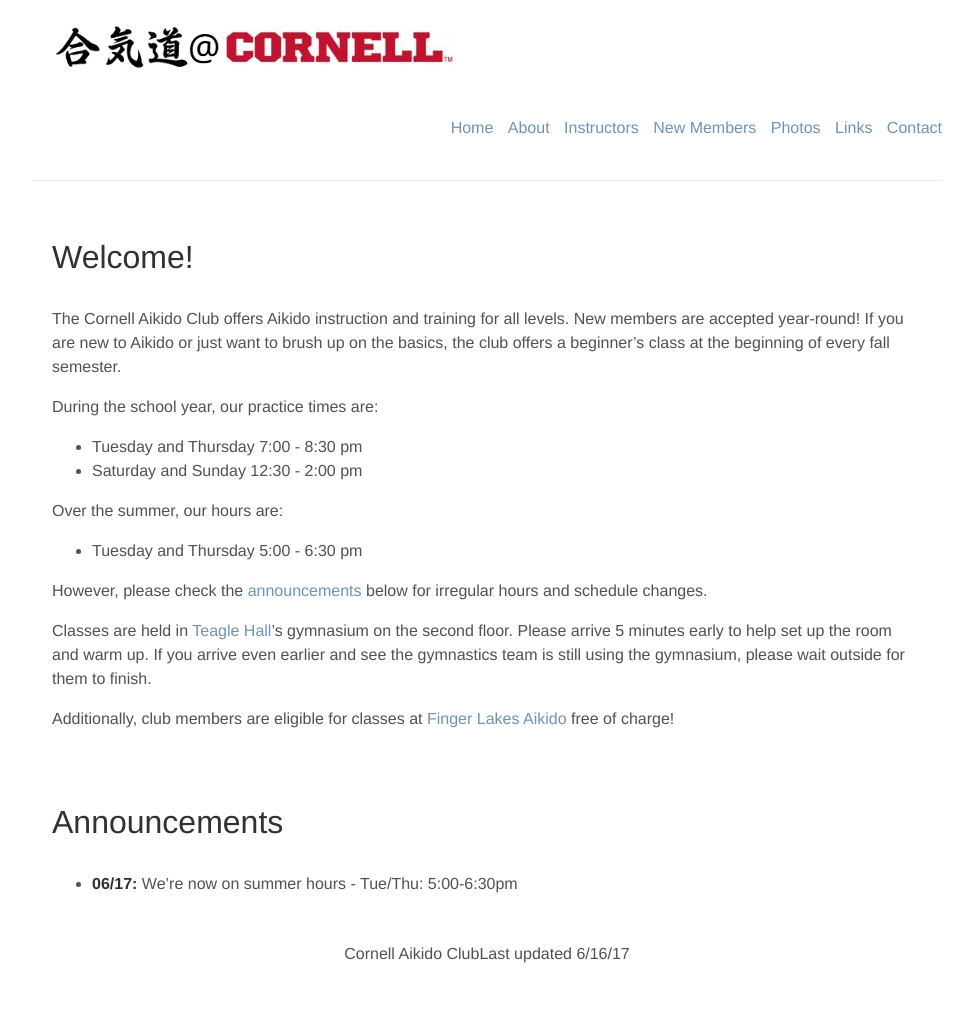
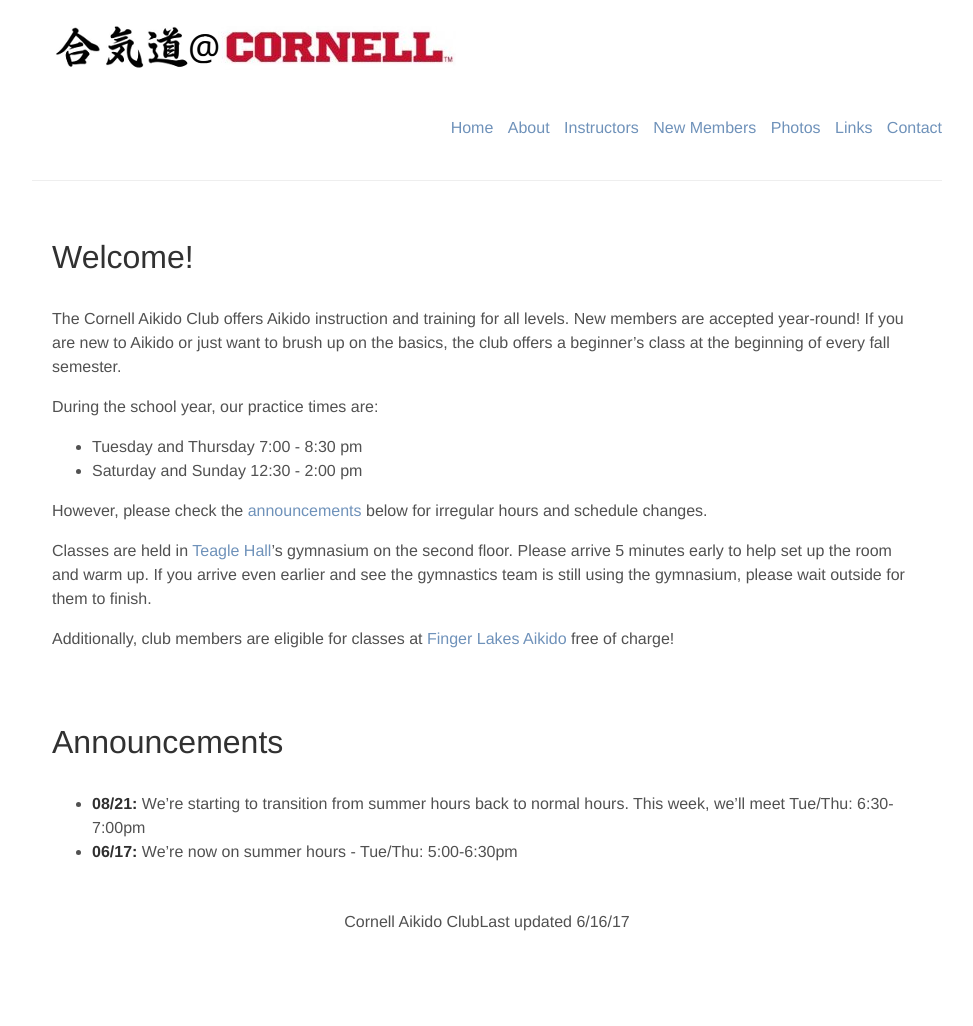
Before and after one commit to CornellAikido/website, a Jekyll site: the page built from pages/index.md, in a window 1280 px wide. Shown: the whole page, without its empty margins (153-1126 px from the left). Built offline with Jekyll 4.4.1, drawn with Linux system fonts in a browser that asks for light colours; our own code applies the rules of GitHub Pages for plain Markdown files; after the commit the page ends 994 px from its top, so only the background shows below that.

Commit message:
Update index.md
Update hours for transition as summer ends.

```diff
--- a/pages/index.md
+++ b/pages/index.md
@@ -12,9 +12,6 @@
 
 - Tuesday and Thursday 7:00 - 8:30 pm
 - Saturday and Sunday 12:30 - 2:00 pm
-
-Over the summer, our hours are:
-- Tuesday and Thursday 5:00 - 6:30 pm
 
 However, please check the [announcements](#announcements) below for irregular hours and
 schedule changes.
@@ -32,4 +29,5 @@
 
 # Announcements
 
+- **08/21:** We're starting to transition from summer hours back to normal hours. This week, we'll meet Tue/Thu: 6:30-7:00pm
 - **06/17:** We're now on summer hours - Tue/Thu: 5:00-6:30pm
```
